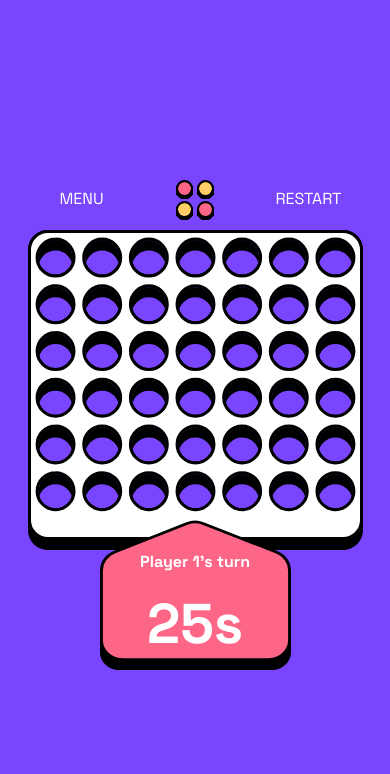
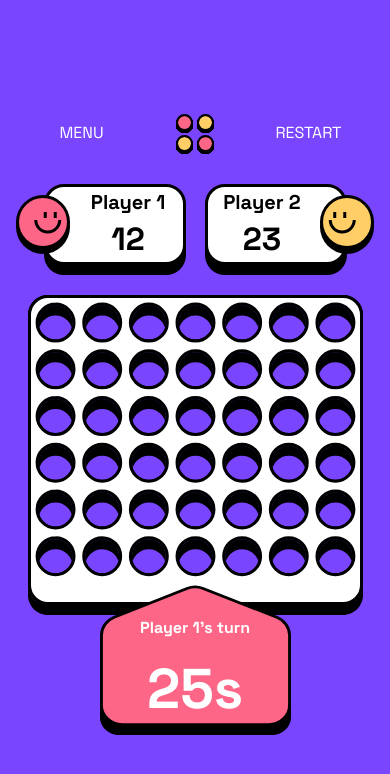
Before and after one commit to JConan/fm-connect-four, a SvelteKit app: page /game/vs-cpu in a window 390 px wide. Shown: the top 774 px of the page. Built offline with nearby package versions, Linux system fonts and the light colour scheme.

Commit message:
responsive styling for the game screen

```diff
--- a/src/lib/components/Board.svelte
+++ b/src/lib/components/Board.svelte
@@ -27,7 +27,7 @@
 	}
 </script>
 
-<div>
+<div class="board-container">
 	<div class="board">
 		<div class="board-grid">
 			<Image class="shadow" name="board-layer-black" />
@@ -55,6 +55,9 @@
 </div>
 
 <style>
+	.board-container {
+		grid-area: board;
+	}
 	.board-grid {
 		--board-width: 632px;
 		--board-height: 584px;
--- a/src/lib/components/GameMenu.svelte
+++ b/src/lib/components/GameMenu.svelte
@@ -20,8 +20,14 @@
 
 <style>
 	.menu {
+		grid-area: menu;
 		display: flex;
 		justify-content: space-between;
 		margin: 20px 0 10px 0;
 	}
+
+	:global(.logo) {
+		width: 40px;
+		height: 40px;
+	}
 </style>
--- /dev/null
+++ b/src/lib/components/ScoreBoard.svelte
@@ -0,0 +1,106 @@
+<script lang="ts">
+	import type { PlayerColor } from '$lib/stores/board';
+	import Image from './Image.svelte';
+
+	export let player: PlayerColor;
+</script>
+
+<div class={`score-board ${player}`}>
+	{#if player === 'red'}
+		<Image class="icon red" name="player-one" />
+		<span>Player 1</span>
+		<span>12</span>
+	{:else}
+		<Image class="icon yellow" name="player-two" />
+		<span>Player 2</span>
+		<span>23</span>
+	{/if}
+</div>
+
+<style>
+	.score-board {
+		margin-top: 160px;
+		width: 141px;
+		height: 160px;
+		background-color: var(--white);
+		border-radius: 20px;
+		border: 3px solid var(--Black, #000);
+		box-shadow: 0px 10px 0px 0px #000;
+
+		display: grid;
+		place-items: center;
+		grid-template-rows: 2fr 1fr 1fr 1fr;
+
+		font-size: 20px;
+		font-weight: 700;
+
+		& > span:last-child {
+			font-size: 56px;
+		}
+
+		&.red {
+			grid-area: player-one;
+			margin-right: 80px;
+		}
+		&.yellow {
+			grid-area: player-two;
+			margin-left: 80px;
+		}
+	}
+	.score-board > :global(.icon) {
+		margin-top: -40px;
+	}
+	@media (max-width: 768px) {
+		.score-board {
+			margin: 20px 16px 0px 16px;
+			width: 272px;
+			height: 100px;
+			grid-template-columns: 0.5fr 2fr 2fr;
+			grid-template-rows: auto;
+		}
+
+		.score-board > :global(.icon) {
+			margin: 0;
+		}
+
+		.score-board.red {
+			margin-right: 0px;
+		}
+		.score-board.red > :global(.icon) {
+			margin-left: -35px;
+		}
+
+		.score-board.yellow {
+			margin-left: 0px;
+			direction: rtl;
+		}
+		.score-board.yellow > :global(.icon) {
+			margin-right: -35px;
+		}
+	}
+	@media (max-width: 639px) {
+		.score-board {
+			width: 142px;
+			height: 81px;
+			margin: 20px 16px 30px 16px;
+
+			grid-template-columns: 0.5fr 2fr;
+			grid-template-rows: auto auto;
+			grid-template-areas:
+				'icon title'
+				'icon score';
+		}
+		.score-board > :global(.icon) {
+			margin-top: 0;
+			grid-area: icon;
+		}
+		.score-board span:last-child {
+			grid-area: title;
+		}
+
+		.score-board span:last-child {
+			grid-area: score;
+			font-size: 32px;
+		}
+	}
+</style>
--- a/src/routes/+layout.svelte
+++ b/src/routes/+layout.svelte
@@ -9,15 +9,14 @@
 	let pixels = 500;
 	let directions: Record<string, [object, object]> = {
 		// from home
-		'to:rule': [{ x: pixels }, { x: -pixels }],
-		'to:game': [{ y: pixels }, { y: -pixels }],
+		'to:rule': [{ y: pixels }, { y: -pixels }],
+		'to:game': [{ y: -pixels }, { y: pixels }],
 
 		// to home
-		'from:rule': [{ x: -pixels }, { x: pixels }],
-		'from:game': [{ y: -pixels }, { y: pixels }],
+		'from:rule': [{ y: -pixels }, { y: pixels }],
+		'from:game': [{ y: pixels }, { y: -pixels }],
 
-		// fallback
-		undefined: [{}, {}]
+		fallback: [{}, {}]
 	};
 
 	$: direction = $navigating
@@ -28,14 +27,14 @@
 			: $navigating?.from?.route.id === '/rule'
 				? 'from:rule'
 				: 'from:game'
-		: undefined;
+		: 'fallback';
 </script>
 
 {#key data.url}
 	<!-- <div in:fly={{ x: -400, duration: 600, delay: 600 }} out:fly={{ x: 400, duration: 600 }}> -->
 	<div
-		in:fly={{ ...directions[direction ?? 'undefined'][0], duration: 600, delay: 600 }}
-		out:fly={{ ...directions[direction ?? 'undefined'][1], duration: 600 }}
+		in:fly={{ ...directions[direction][0], duration: 600, delay: 600 }}
+		out:fly={{ ...directions[direction][1], duration: 600 }}
 	>
 		<slot />
 	</div>
--- a/src/routes/game/[mode]/+page.svelte
+++ b/src/routes/game/[mode]/+page.svelte
@@ -1,26 +1,37 @@
 <script lang="ts">
 	import Board from '$lib/components/Board.svelte';
 	import GameMenu from '$lib/components/GameMenu.svelte';
+	import ScoreBoard from '$lib/components/ScoreBoard.svelte';
 </script>
 
 <main>
 	<GameMenu />
+	<ScoreBoard player="red" />
+	<ScoreBoard player="yellow" />
 	<Board />
 </main>
 
 <style>
 	main {
 		position: relative;
-		width: 632px;
+		display: grid;
+		grid-template-areas:
+			'. menu .'
+			'player-one board player-two';
+	}
+
+	@media (max-width: 768px) {
+		main {
+			grid-template-areas:
+				'menu menu menu'
+				'player-one . player-two'
+				'board board board';
+		}
 	}
 
 	@media (max-width: 639px) {
 		main {
 			width: 335px;
 		}
-		:global(.logo) {
-			width: 40px;
-			height: 40px;
-		}
 	}
 </style>
```
